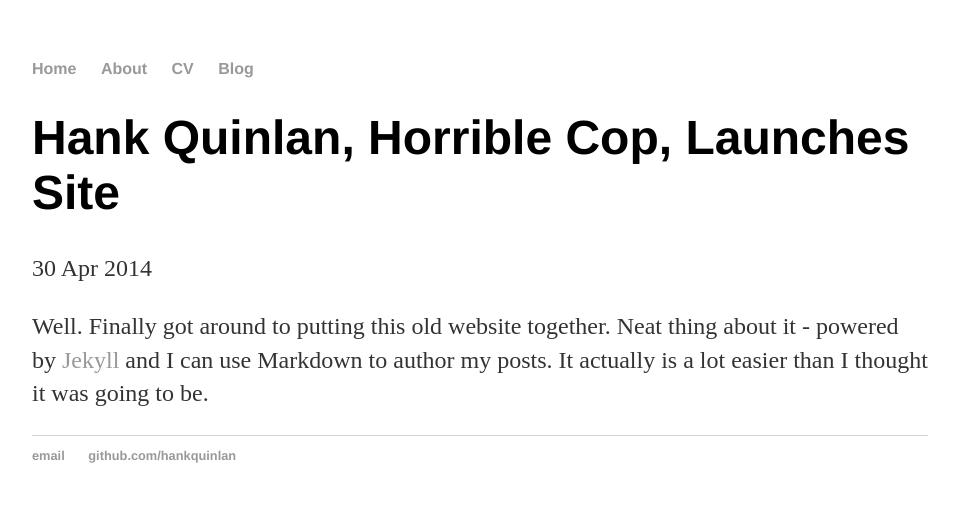
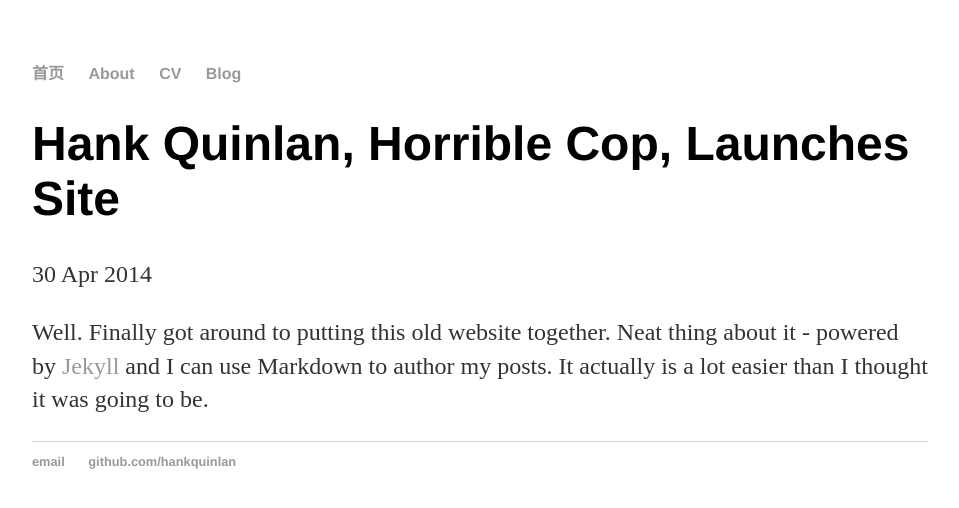
Before and after one commit to Zhouyinyun/Zhouyinyun.github.io, a Jekyll site: the page built from _posts/2014-04-30-hank-quinlan-site-launched.md, in a window 1280 px wide. Shown: the top 508 px of the page, without its empty margins (160-1119 px from the left). Built offline with Jekyll 4.4.1, drawn with Linux system fonts in a browser that asks for light colours.

Commit message:
Update default.html

```diff
--- a/_layouts/default.html
+++ b/_layouts/default.html
@@ -8,7 +8,7 @@
 		<body>
 			<nav>
 	    		<ul>
-	        		<li><a href="/">Home</a></li>
+	        		<li><a href="/">首页</a></li>
 		        	<li><a href="/about">About</a></li>
 	        		<li><a href="/cv">CV</a></li>
 	        		<li><a href="/blog">Blog</a></li>
```
